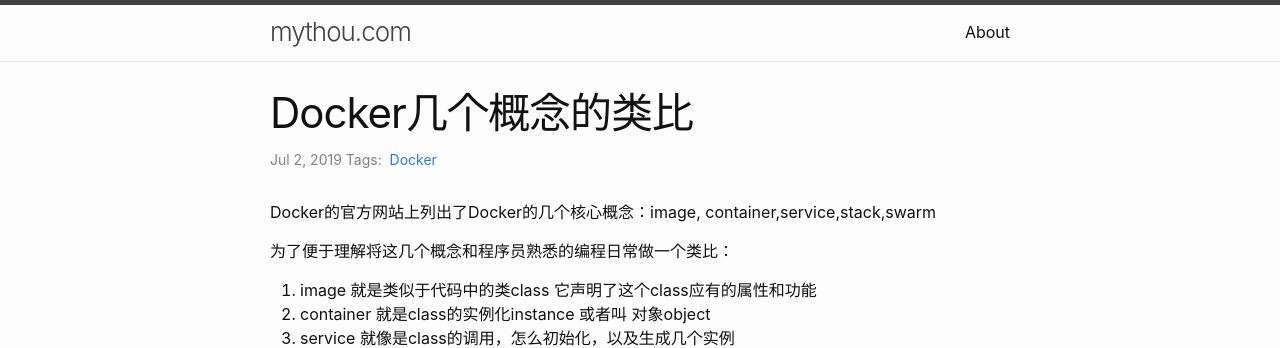
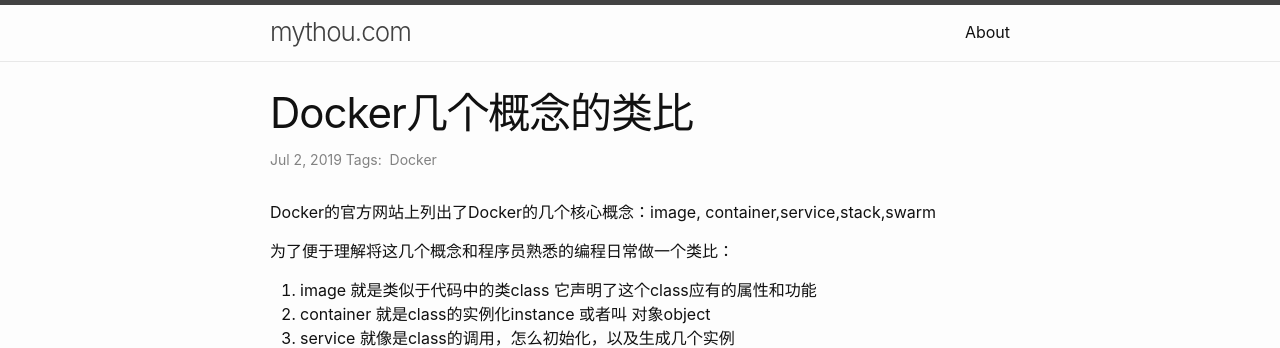
Before and after one commit to alexzhou/alexzhou.github.io, a Jekyll site: the page built from _posts/2019-07-02-docker-concept-analogy.markdown, in a window 1280 px wide. Shown: the top 348 px of the page. Built offline with Jekyll 4.4.1, drawn with Linux system fonts in a browser that asks for light colours; comment, search, counter and statistics services are not loaded.

```diff
--- a/_layouts/post.html
+++ b/_layouts/post.html
@@ -17,7 +17,7 @@ layout: default
 			{%- if page.tags -%}
 			<span>Tags:
 	        {%- for tag in page.tags -%}
-	        &nbsp;&nbsp;<a href="/tag/{{tag}}">{{tag}}</a>
+	        &nbsp;&nbsp;{{tag}}
 	        {%- endfor -%}
 	        </span>
 			{%- endif -%}
```
